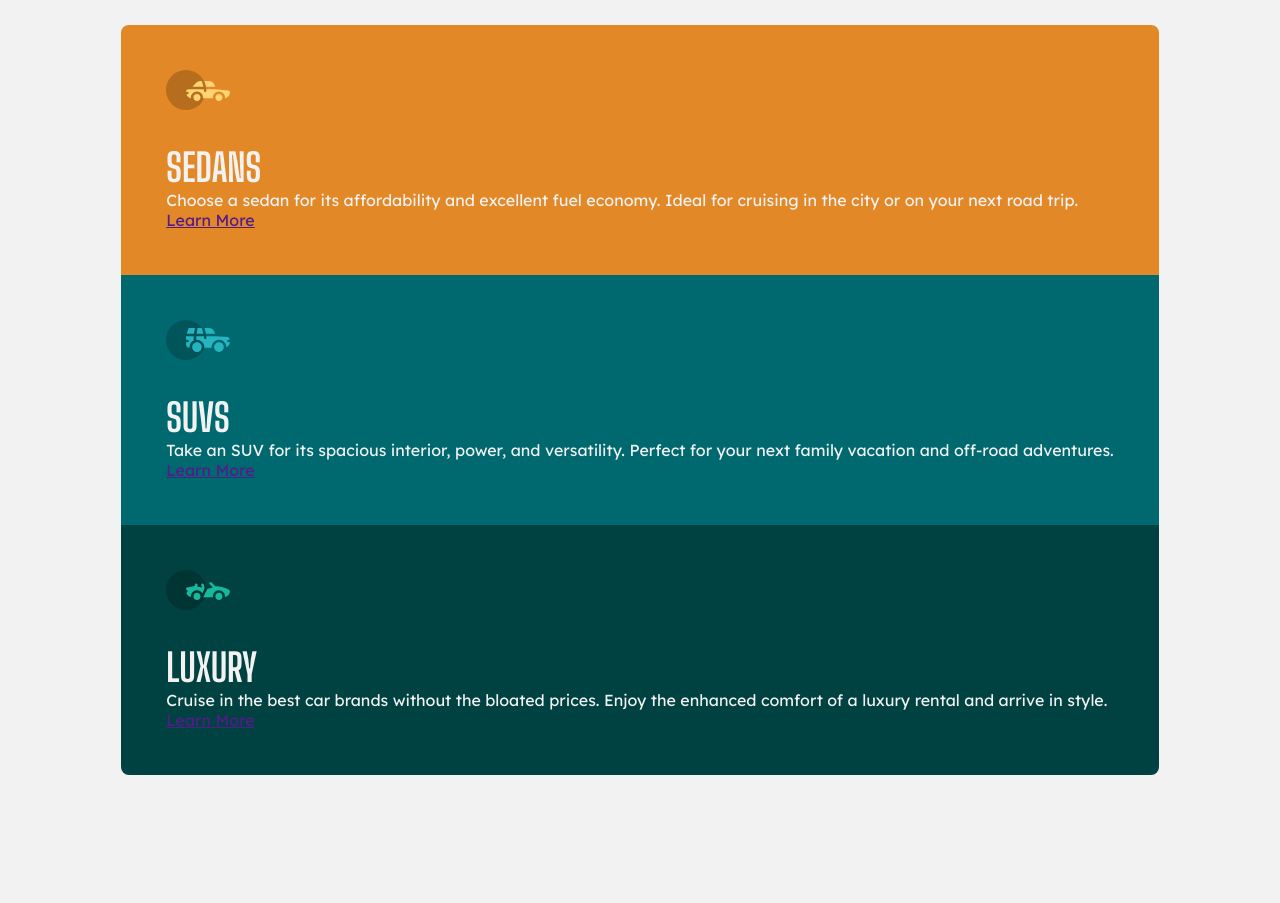
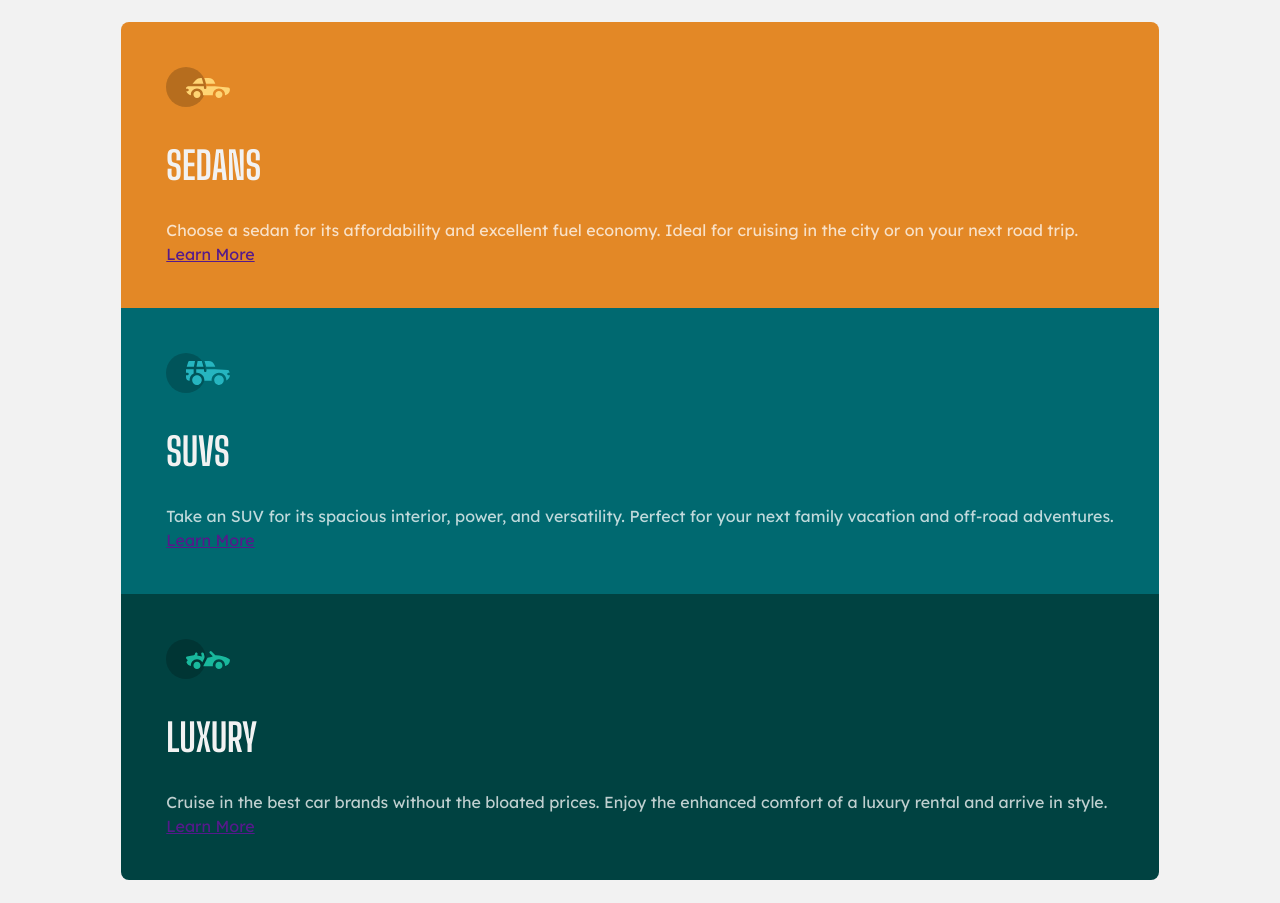
Before and after one commit to IamAbhiDev/3-column-preview-card-component-main.github.io, a plain HTML site: page index.html in a window 1280 px wide. Before the commit the page ends 800 px from the top, so only its background shows below. Drawn offline with Linux system fonts and the light colour scheme.

Commit message:
paragraph styled

```diff
--- a/css/style.css
+++ b/css/style.css
@@ -70,3 +70,9 @@ body {
     text-transform: uppercase;
     margin-top: 1.9rem;
 }
+
+.container__card__text {
+    color: var(--transparent-white);
+    line-height: 1.6;
+    margin-top: 1.9rem;
+}
```
